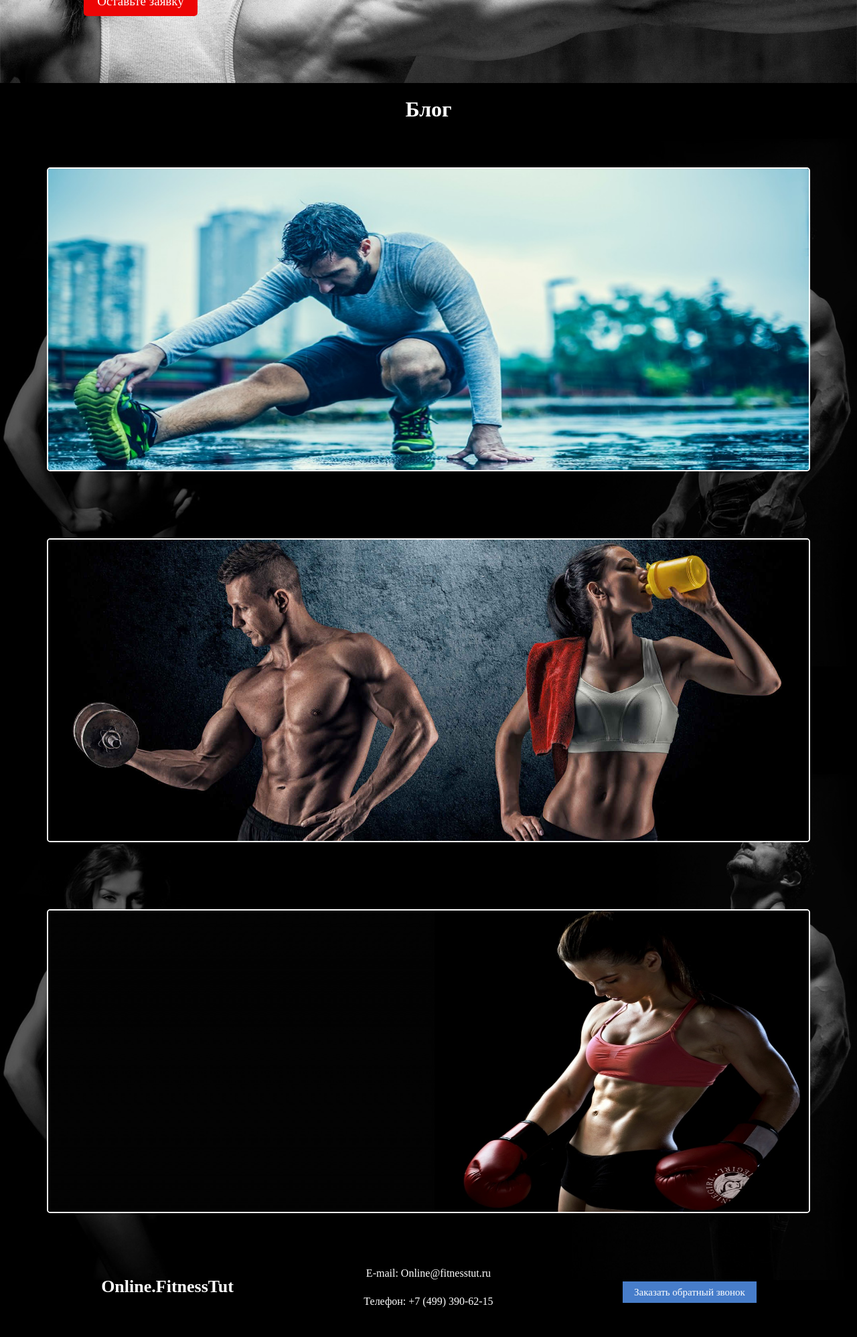
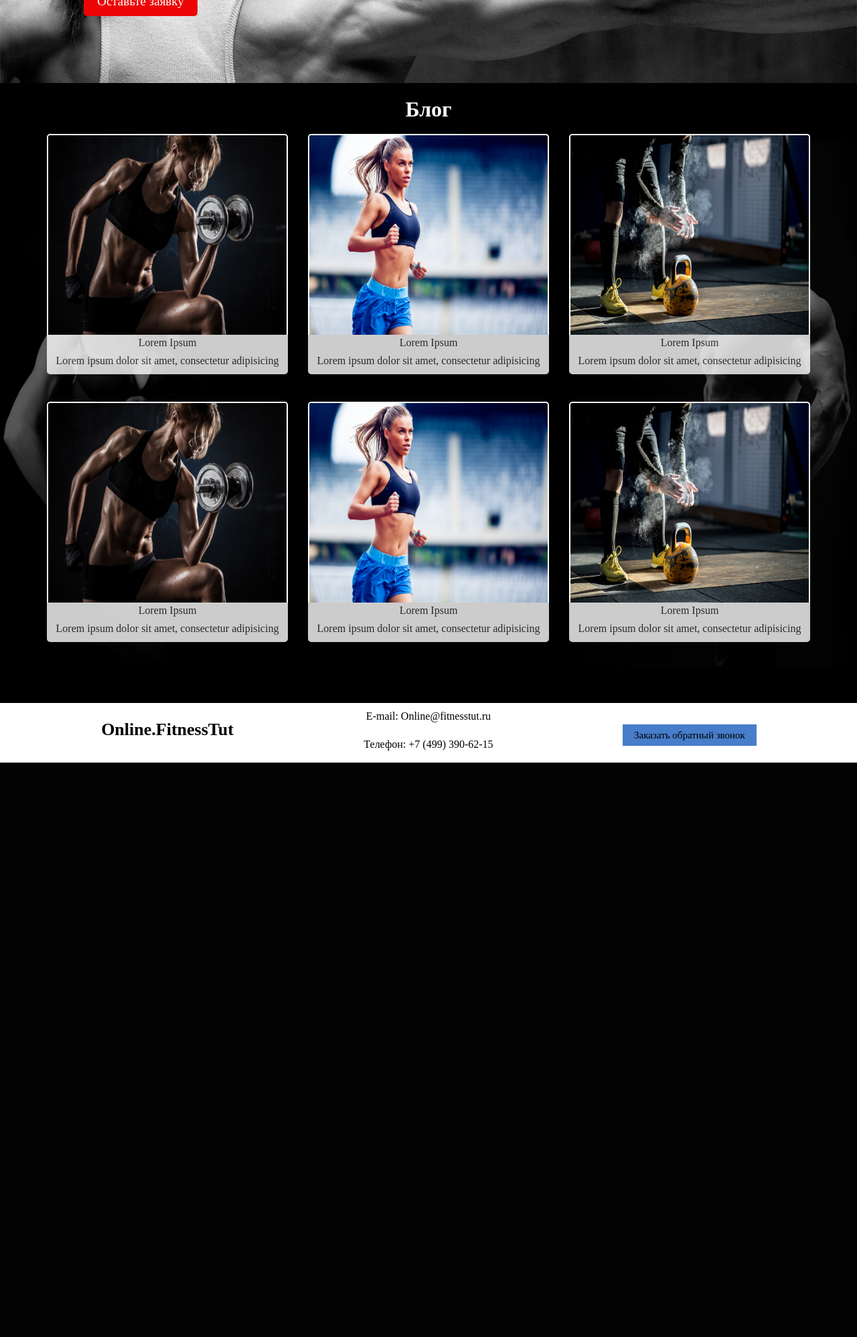
Before and after one commit to ToyMach1ne/verstka-fitness, a PHP site: page /html/category.html in a window 1280 px wide. Shown: the part 372-2369 px from the top of the page at 67% size. After the commit the page ends 1511 px from the top, so only its background shows below. Run offline with PHP 8.4, Linux system fonts and the light colour scheme; some web fonts are replaced.

Commit message:
category page fixed

```diff
--- a/assets/scss/main.scss
+++ b/assets/scss/main.scss
@@ -746,7 +746,7 @@ article {
 
 .category-content {
       background-image: url(../img/fitness-background-4.jpg);
-       background-size: contain;
+       background-size: cover;
        h1 {
         font-size: 200%;
         font-weight: 700;
@@ -755,18 +755,18 @@ article {
         color:#fff;
         padding-top: 20px;
        }
-  .post-block-img {
-    position: relative;
-    width: 100%;
-    max-height:100%;
-    margin: 50px 0;
-    overflow: hidden;
-    border:2px solid #fff;
-    transition: all 0.5s ease-in-out;
-    border-radius:5px;
-    &:hover {
-        box-shadow: 0 0 5px 4px #fff;
-      img {
+       .col-md-4 {
+        margin-bottom: 100px;
+        position: relative;
+        &:hover {
+          .post-title {
+            transform: translatey(-57px);
+            z-index: 0;
+          }
+          .post-block-img {
+            box-shadow: 0 0 5px 4px #fff;
+            border-radius:5px;
+            img {
         transform: scale(1.2);
       }
       .text-container {
@@ -778,9 +778,37 @@ article {
           transform: translatey(0);
         }
       }
-    }
+          }
+        }
+        .post-title {
+          position: absolute;
+          text-align: center;
+          background-color: #fff;
+          opacity:0.8;
+          border-radius: 0  0 5px 5px;
+          border: 2px solid #fff;
+          transition: all 1s ease-in-out;
+          width: 360px;
+          h5 {
+          font-family: 'ColabReg';
+          }
+          p {
+          font-family: 'ColabReg';
+          }
+        }
+        .post-block-img {
+    position: relative;
+    width: 100%;
+    height: 300px;
+    max-height:100%;
+    overflow: hidden;
+    border:2px solid #fff;
+    transition: all 0.5s ease-in-out;
+    border-radius:5px 5px 0 0;
+    border-bottom: none;
+    z-index:2;
     img {
-    height: 450px;
+    min-height: 100%;
     width: 100%;
     display: block;
     transition: all 1.2s ease-in-out;
@@ -802,22 +830,22 @@ article {
         height: 50px;
         background: rgba(0,0,0,.7);
         padding-top: 10px;
-        font-size: 25px;
+        font-size: 20px;
         transform: translatey(-100px);
-            transition: all 1s ease-in-out;
+        transition: all 1s ease-in-out;
       }
       a {
         font-family: 'ColabReg';
         display: block;
         margin-top: 18%;
-        margin-left: 44%;
+        margin-left: 34%;
         color:#fff;
-        width: 150px;
+        width: 120px;
         height: 50px;
-        padding-top: 15px;
+        padding-top: 18px;
         border: 1px solid #fff;
         text-transform: uppercase;
-        font-size: 18px;
+        font-size: 14px;
         transition: all 1s ease-in-out;
         transform: translatey(120px);
         &:hover {
@@ -827,6 +855,64 @@ article {
       }
     }
   }
+       }
+
+}
+.archive {
+  footer {
+  height: 135px;
+  margin: $footer_margin auto 0;
+
+  background-color: #fff;
+  .row {
+    display: flex;
+    height: 135px;
+
+    align-items: center;
+    .first-footer {
+      padding-top: 60px;
+      text-align: center;
+      p {
+        font-family: 'Lobster';
+        font-size: 26px;
+        font-weight: 700;
+
+        padding: 5px;
+
+        color: #000;
+      }
+    }
+    .second-footer {
+      padding-top: 60px;
+      text-align: center;
+      p {
+        font-size: 16px;
+
+        padding: 5px;
+        padding-bottom: 10px;
+
+        color: #000;
+      }
+    }
+    .third-footer {
+      padding-top: 60px;
+      text-align: center;
+      button {
+        font-size: 15px;
+        font-weight: 400;
+
+        width: 200px;
+        height: 32px;
+        padding: 0;
+
+        text-align: center;
+
+        color: #000;
+        border-radius: 0;
+      }
+    }
+  }
+}
 }
 
 footer {
--- a/html/category.html
+++ b/html/category.html
@@ -22,7 +22,7 @@
   <script type="text/javascript" src="https://cdnjs.cloudflare.com/ajax/libs/modernizr/2.8.3/modernizr.min.js"></script>
 
 </head>
-<body>
+<body class="archive">
 <!-- wrapper -->
 <div class="wrapper">
   <header role="banner">
@@ -61,7 +61,7 @@
 <div class="container">
   <div class="row">
     <h1>Блог</h1>
-    <div class="col-md-12">
+    <div class="col-md-4">
       <div class="post-block-img">
         <img src="img/post-block-img-1.jpg">
         <div class="text-container">
@@ -69,8 +69,51 @@
           <a href="#">read more</a>
         </div>
       </div>
+      <div class="post-title">
+        <h5>Lorem Ipsum</h5>
+        <p>Lorem ipsum dolor sit amet, consectetur adipisicing</p>
+      </div>
     </div>
-    <div class="col-md-12">
+    <div class="col-md-4">
+        <div class="post-block-img">
+          <img src="img/post-block-img-2.jpg" alt="">
+          <div class="text-container">
+            <h6>Lorem Ipsum</h6>
+            <a href="#">read more</a>
+          </div>
+        </div>
+        <div class="post-title">
+          <h5>Lorem Ipsum</h5>
+          <p>Lorem ipsum dolor sit amet, consectetur adipisicing</p>
+        </div>
+    </div>
+    <div class="col-md-4">
+      <div class="post-block-img">
+        <img src="img/post-block-img-3.jpg" alt="">
+        <div class="text-container">
+          <h6>Lorem Ipsum</h6>
+          <a href="#">read more</a>
+        </div>
+      </div>
+      <div class="post-title">
+        <h5>Lorem Ipsum</h5>
+        <p>Lorem ipsum dolor sit amet, consectetur adipisicing</p>
+      </div>
+    </div>
+    <div class="col-md-4">
+      <div class="post-block-img">
+        <img src="img/post-block-img-1.jpg" alt="">
+        <div class="text-container">
+          <h6>Lorem Ipsum</h6>
+          <a href="#">read more</a>
+        </div>
+      </div>
+      <div class="post-title">
+        <h5>Lorem Ipsum</h5>
+        <p>Lorem ipsum dolor sit amet, consectetur adipisicing</p>
+      </div>
+    </div>
+    <div class="col-md-4">
       <div class="post-block-img">
         <img src="img/post-block-img-2.jpg" alt="">
         <div class="text-container">
@@ -78,14 +121,22 @@
           <a href="#">read more</a>
         </div>
       </div>
+      <div class="post-title">
+        <h5>Lorem Ipsum</h5>
+        <p>Lorem ipsum dolor sit amet, consectetur adipisicing</p>
+      </div>
     </div>
-    <div class="col-md-12">
+    <div class="col-md-4">
       <div class="post-block-img">
         <img src="img/post-block-img-3.jpg" alt="">
         <div class="text-container">
           <h6>Lorem Ipsum</h6>
           <a href="#">read more</a>
         </div>
+      </div>
+      <div class="post-title">
+        <h5>Lorem Ipsum</h5>
+        <p>Lorem ipsum dolor sit amet, consectetur adipisicing</p>
       </div>
     </div>
   </div><!-- row -->
```
Also changed, not shown: assets/css/main.css, assets/img/post-block-img-1.jpg, assets/img/post-block-img-2.jpg, assets/img/post-block-img-3.jpg, html/css/main.css, html/img/post-block-img-1.jpg, html/img/post-block-img-2.jpg, html/img/post-block-img-3.jpg.
